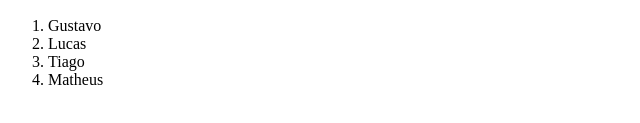
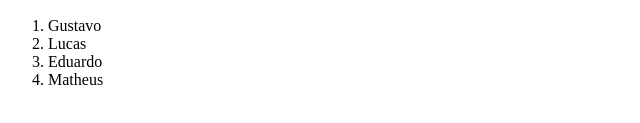
Before and after one commit to GustavoDelfs/modelo-lista, a plain HTML site: page index.html in a window 1280 px wide. Shown: the part 249-372 px from the top of the page, 0-640 px from the left. Drawn offline with Linux system fonts and the light colour scheme.

Commit message:
mudando nome da lista

```diff
--- a/index.html
+++ b/index.html
@@ -23,7 +23,7 @@
     <ol>
         <li>Gustavo</li>
         <li>Lucas</li>
-        <li>Tiago</li>
+        <li>Eduardo</li>
         <li>Matheus</li>
     </ol>
 
```
